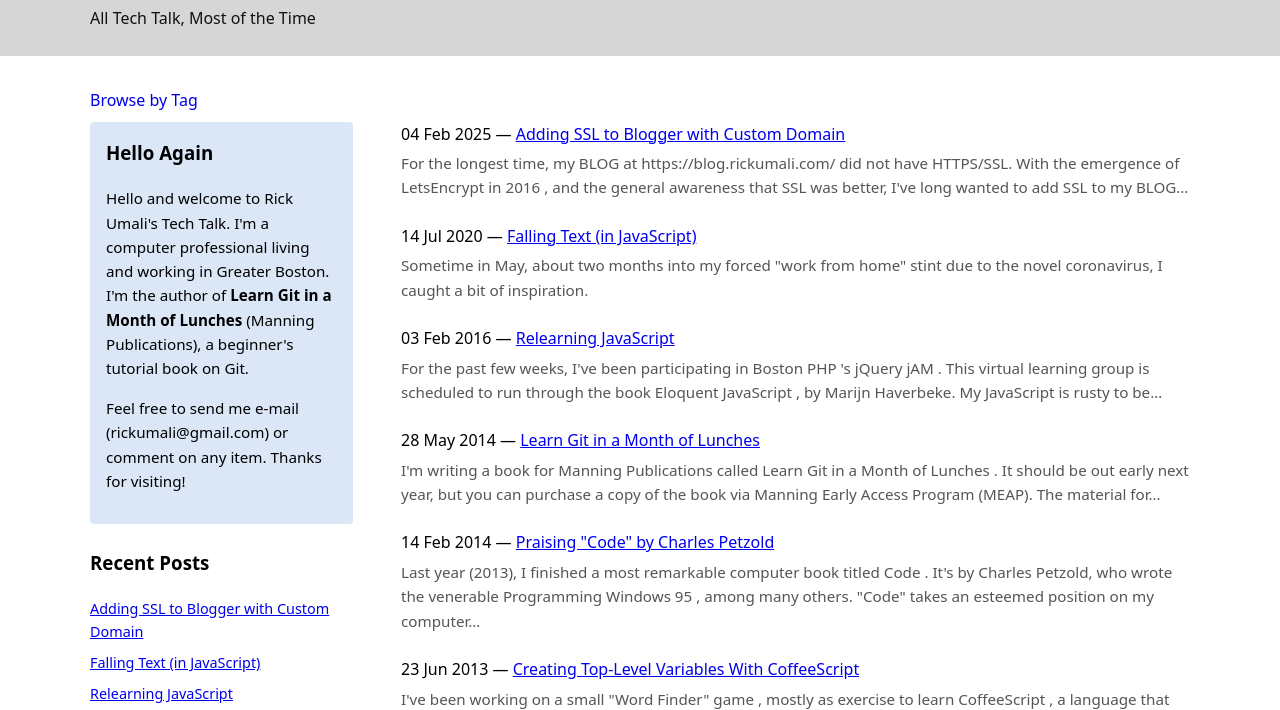
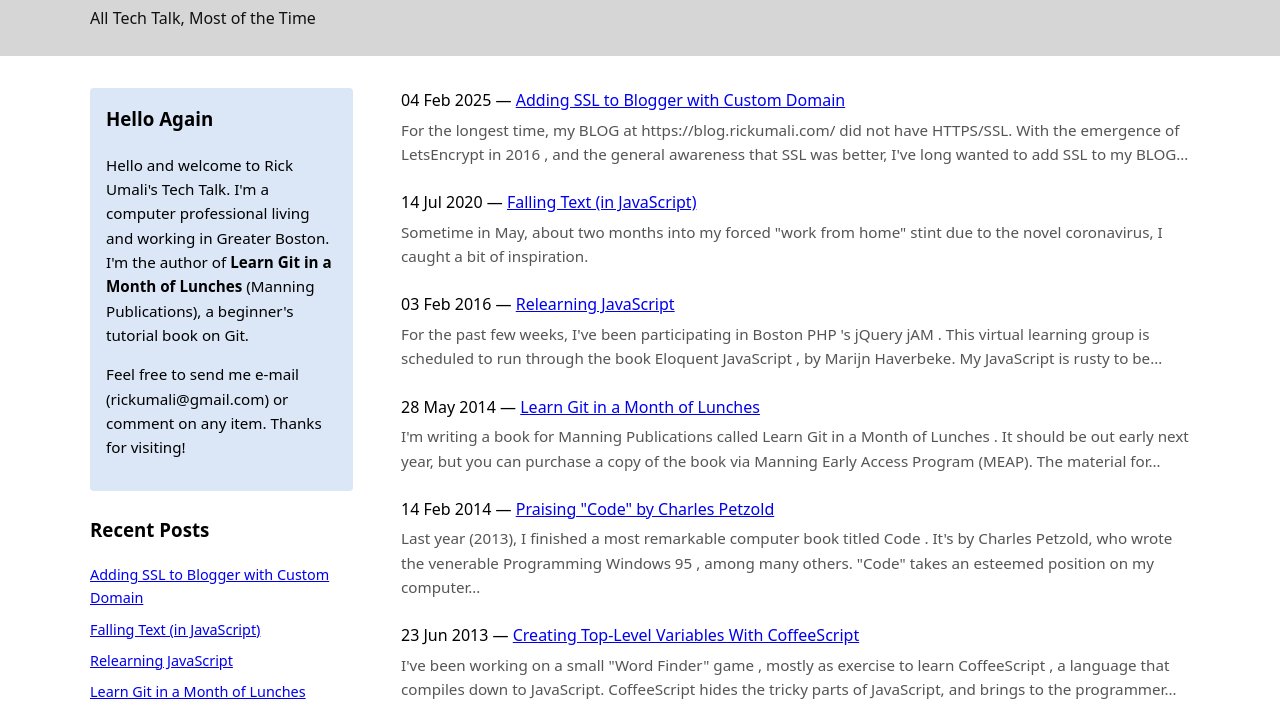
Before and after one commit to rickumali/techtalk, an Eleventy site: page posts/index.njk in a window 1280 px wide. Shown: the part 92-802 px from the top of the page. Built offline with nearby package versions, Linux system fonts and the light colour scheme; Eleventy itself is replaced by a stand-in of ours; files that its build step writes are made by us from their sources.

Commit message:
Removes site navigation
This is a sidebar with links, but there is enough navigation.

```diff
--- a/_includes/base.njk
+++ b/_includes/base.njk
@@ -15,9 +15,6 @@
     </div>
   </header>
   <div class="container">
-    <nav class="site-nav">
-      <a href="/tags/">Browse by Tag</a>
-    </nav>
     <div class="page">
       <main class="main">
         {{ content | safe }}
```
